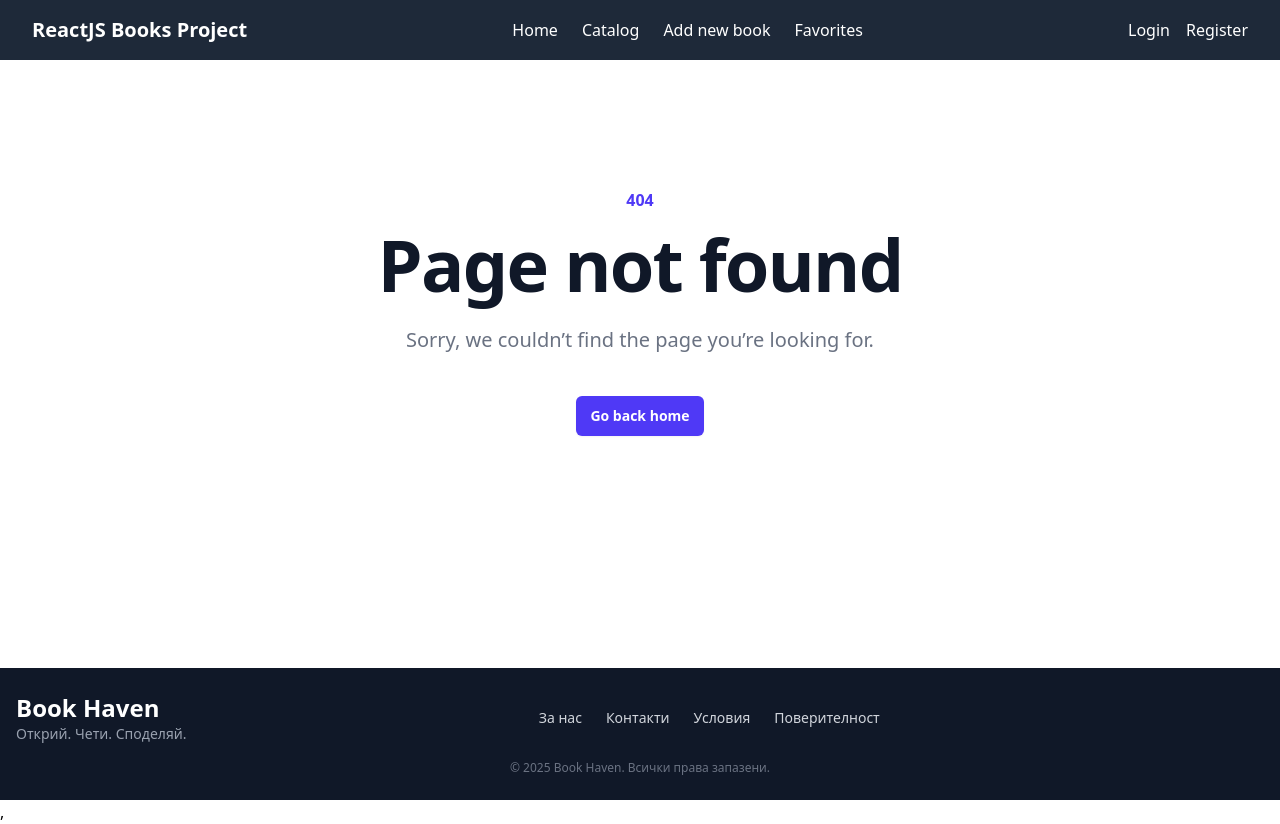
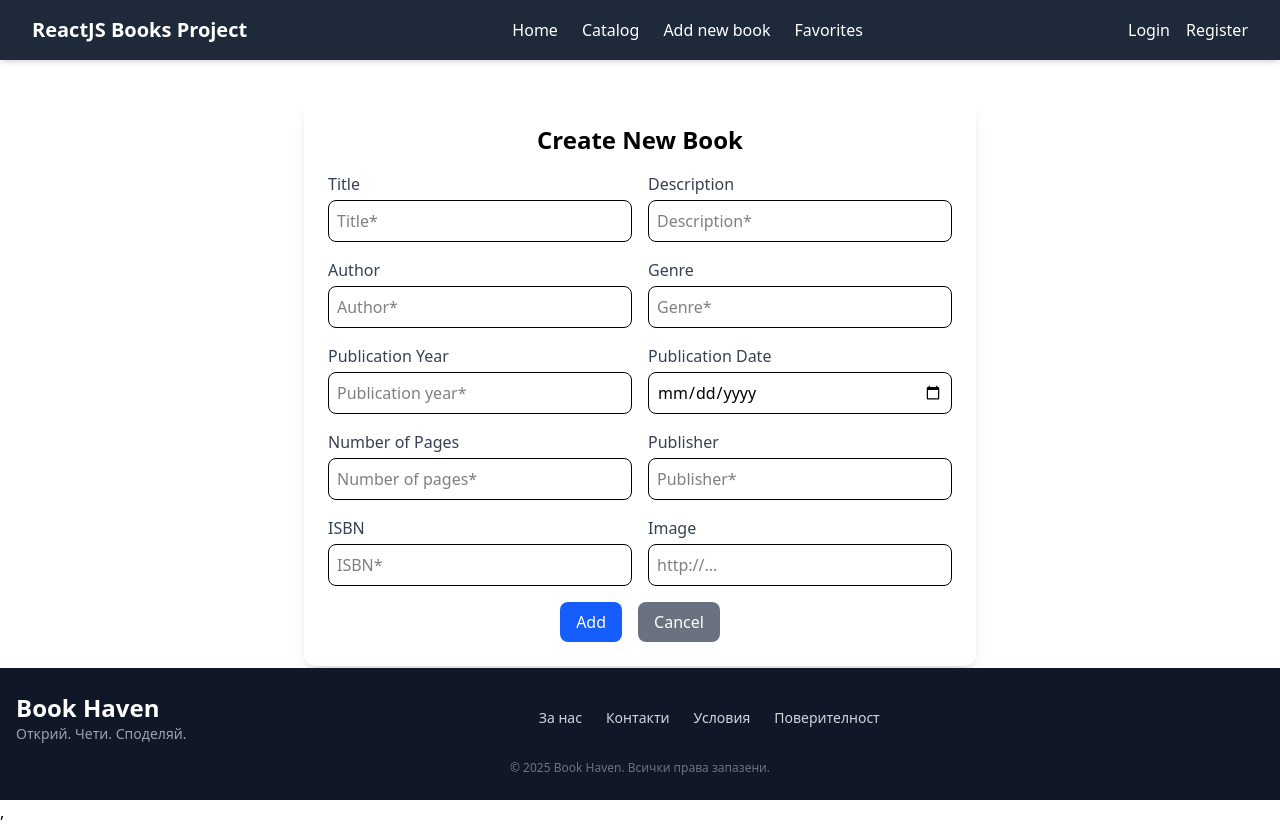
Before and after one commit to KrisZeynev/ReactJS_Books_Project, a React (Vite) app in the folder client/: page /catalog/create in a window 1280 px wide. Built offline with nearby package versions, Linux system fonts and the light colour scheme.

Commit message:
Implement validation for all fields

```diff
--- a/client/src/App.jsx
+++ b/client/src/App.jsx
@@ -32,12 +32,12 @@ function App() {
               <>
                 <Route path="/logout" element={<Logout />} />
                 <Route path="/catalog/:id/details" element={<BookDetails />} />
-                <Route path="/catalog/create" element={<CreateBook />} />
               </>
             ) : (
               <>
                 <Route path="/login" element={<Login />} />
                 <Route path="/register" element={<Register />} />
+                <Route path="/catalog/create" element={<CreateBook />} />
               </>
             )}
             <Route path="/catalog" element={<Catalog />} />
--- a/client/src/components/books/CreateBook.jsx
+++ b/client/src/components/books/CreateBook.jsx
@@ -1,55 +1,239 @@
+import { useState } from "react";
+
 export default function CreateBook() {
+  const [errors, setErrors] = useState({});
+
+  const handleFormSubmit = (e) => {
+    e.preventDefault();
+
+    const fieldErrors = {};
+
+    const regexes = {
+      title: /^[A-Za-z0-9\s\-\,\.\!\'\"]{3,100}$/,
+      description: /^[A-Za-z0-9\s\-\,\.\!\'\"]{3,500}$/,
+      author: /^[A-Za-z\s\-\,\.\!\'\"]{3,50}$/,
+      genre: /^[A-Za-z\s\-\,\.\!\'\"]{3,50}$/,
+      publicationYear: /^(19|20)\d{2}$/,
+      publicationDate: /^\d{4}-\d{2}-\d{2}$/,
+      pages: /^[1-9][0-9]*$/,
+      publisher: /^[A-Za-z0-9\s\-\,\.\!\'\"]{3,100}$/,
+      isbn: /^(97(8|9))?\d{9}(\d|X)$/,
+      image: /^(https?:\/\/.*\.(?:png|jpg|jpeg|gif|bmp))$/,
+    };
+
+    const {
+      title,
+      description,
+      author,
+      genre,
+      publicationYear,
+      publicationDate,
+      pages,
+      publisher,
+      isbn,
+      image,
+    } = Object.fromEntries(new FormData(e.target));
+
+    if (!title || !regexes.title.test(title)) {
+      fieldErrors.title =
+        "Title is required and must be between 3 and 100 characters.";
+    }
+
+    if (!description || !regexes.description.test(description)) {
+      fieldErrors.description =
+        "Description must be between 3 and 500 characters.";
+    }
+
+    if (!author || !regexes.author.test(author)) {
+      fieldErrors.author = "Author must be between 3 and 50 characters.";
+    }
+
+    if (!genre || !regexes.genre.test(genre)) {
+      fieldErrors.genre = "Genre must be between 3 and 50 characters.";
+    }
+
+    if (!publicationYear || !regexes.publicationYear.test(publicationYear)) {
+      fieldErrors.publicationYear =
+        "Publication Year must be a valid year (1900-2099).";
+    }
+
+    if (!publicationDate || !regexes.publicationDate.test(publicationDate)) {
+      fieldErrors.publicationDate =
+        "Publication Date must be in the format YYYY-MM-DD.";
+    }
+
+    if (!pages || !regexes.pages.test(pages)) {
+      fieldErrors.pages = "Pages must be a positive integer.";
+    }
+
+    if (!publisher || !regexes.publisher.test(publisher)) {
+      fieldErrors.publisher = "Publisher must be between 3 and 100 characters.";
+    }
+
+    if (!isbn || !regexes.isbn.test(isbn)) {
+      fieldErrors.isbn = "ISBN must be a valid ISBN number.";
+    }
+
+    if (!image && !regexes.image.test(image)) {
+      fieldErrors.image = "Image URL must be a valid image link (http://...).";
+    }
+
+    if (Object.keys(fieldErrors).length > 0) {
+      setErrors(fieldErrors);
+      return;
+    }
+
+    console.log("Form submitted successfully:", { title, description, author, genre, publicationYear, publicationDate, pages, publisher, isbn, image });
+  };
+
   return (
     <div className="max-w-2xl mx-auto p-6 bg-white shadow-lg rounded-xl mt-10">
       <h1 className="text-2xl font-semibold mb-4 text-center">Create New Book</h1>
-        <form className="space-y-4">
+      <form className="space-y-4" onSubmit={handleFormSubmit}>
         <div className="grid grid-cols-1 md:grid-cols-2 gap-4">
           <label className="block">
             <span className="text-gray-700">Title</span>
-              <input type="text" placeholder="Title*" className="mt-1 block w-full p-2 border rounded-lg" />
+            <input
+              type="text"
+              name="title"
+              placeholder="Title*"
+              className={`mt-1 block w-full p-2 border rounded-lg ${
+                errors.title ? "border-red-500" : ""
+              }`}
+            />
+            {errors.title && <p className="text-red-500 text-sm">{errors.title}</p>}
           </label>
           <label className="block">
             <span className="text-gray-700">Description</span>
-              <input type="text" placeholder="Description*" className="mt-1 block w-full p-2 border rounded-lg" />
+            <input
+              type="text"
+              name="description"
+              placeholder="Description*"
+              className={`mt-1 block w-full p-2 border rounded-lg ${
+                errors.description ? "border-red-500" : ""
+              }`}
+            />
+            {errors.description && (
+              <p className="text-red-500 text-sm">{errors.description}</p>
+            )}
           </label>
           <label className="block">
             <span className="text-gray-700">Author</span>
-              <input type="text" placeholder="Author*" className="mt-1 block w-full p-2 border rounded-lg" />
+            <input
+              type="text"
+              name="author"
+              placeholder="Author*"
+              className={`mt-1 block w-full p-2 border rounded-lg ${
+                errors.author ? "border-red-500" : ""
+              }`}
+            />
+            {errors.author && <p className="text-red-500 text-sm">{errors.author}</p>}
           </label>
           <label className="block">
-              <span className="text-gray-700">Cover</span>
-              <input type="text" placeholder="Cover*" className="mt-1 block w-full p-2 border rounded-lg" />
+            <span className="text-gray-700">Genre</span>
+            <input
+              type="text"
+              name="genre"
+              placeholder="Genre*"
+              className={`mt-1 block w-full p-2 border rounded-lg ${
+                errors.genre ? "border-red-500" : ""
+              }`}
+            />
+            {errors.genre && <p className="text-red-500 text-sm">{errors.genre}</p>}
           </label>
           <label className="block">
             <span className="text-gray-700">Publication Year</span>
-              <input type="text" placeholder="Publication year*" className="mt-1 block w-full p-2 border rounded-lg" />
+            <input
+              type="text"
+              name="publicationYear"
+              placeholder="Publication year*"
+              className={`mt-1 block w-full p-2 border rounded-lg ${
+                errors.publicationYear ? "border-red-500" : ""
+              }`}
+            />
+            {errors.publicationYear && (
+              <p className="text-red-500 text-sm">{errors.publicationYear}</p>
+            )}
           </label>
           <label className="block">
             <span className="text-gray-700">Publication Date</span>
-              <input type="date" className="mt-1 block w-full p-2 border rounded-lg" />
+            <input
+              type="date"
+              name="publicationDate"
+              className={`mt-1 block w-full p-2 border rounded-lg ${
+                errors.publicationDate ? "border-red-500" : ""
+              }`}
+            />
+            {errors.publicationDate && (
+              <p className="text-red-500 text-sm">{errors.publicationDate}</p>
+            )}
           </label>
           <label className="block">
             <span className="text-gray-700">Number of Pages</span>
-              <input type="text" placeholder="Number of pages*" className="mt-1 block w-full p-2 border rounded-lg" />
+            <input
+              type="text"
+              name="pages"
+              placeholder="Number of pages*"
+              className={`mt-1 block w-full p-2 border rounded-lg ${
+                errors.pages ? "border-red-500" : ""
+              }`}
+            />
+            {errors.pages && <p className="text-red-500 text-sm">{errors.pages}</p>}
           </label>
           <label className="block">
             <span className="text-gray-700">Publisher</span>
-              <input type="text" placeholder="Publisher*" className="mt-1 block w-full p-2 border rounded-lg" />
+            <input
+              type="text"
+              name="publisher"
+              placeholder="Publisher*"
+              className={`mt-1 block w-full p-2 border rounded-lg ${
+                errors.publisher ? "border-red-500" : ""
+              }`}
+            />
+            {errors.publisher && (
+              <p className="text-red-500 text-sm">{errors.publisher}</p>
+            )}
           </label>
         </div>
         <div className="grid grid-cols-1 md:grid-cols-2 gap-4">
           <label className="block">
             <span className="text-gray-700">ISBN</span>
-              <input type="text" placeholder="ISBN*" className="mt-1 block w-full p-2 border rounded-lg" />
+            <input
+              type="text"
+              name="isbn"
+              placeholder="ISBN*"
+              className={`mt-1 block w-full p-2 border rounded-lg ${
+                errors.isbn ? "border-red-500" : ""
+              }`}
+            />
+            {errors.isbn && <p className="text-red-500 text-sm">{errors.isbn}</p>}
           </label>
           <label className="block">
             <span className="text-gray-700">Image</span>
-              <input type="text" placeholder="Image URL" className="mt-1 block w-full p-2 border rounded-lg" />
+            <input
+              type="text"
+              name="image"
+              placeholder="http://..."
+              className={`mt-1 block w-full p-2 border rounded-lg ${
+                errors.image ? "border-red-500" : ""
+              }`}
+            />
+            {errors.image && <p className="text-red-500 text-sm">{errors.image}</p>}
           </label>
         </div>
         <div className="flex justify-center mt-4 space-x-4">
-            <button type="submit" className="px-4 py-2 bg-blue-600 text-white rounded-lg hover:bg-blue-700">Add</button>
-            <button type="button" className="px-4 py-2 bg-gray-500 text-white rounded-lg hover:bg-gray-600">Cancel</button>
+          <button
+            type="submit"
+            className="px-4 py-2 bg-blue-600 text-white rounded-lg hover:bg-blue-700"
+          >
+            Add
+          </button>
+          <button
+            type="button"
+            className="px-4 py-2 bg-gray-500 text-white rounded-lg hover:bg-gray-600"
+          >
+            Cancel
+          </button>
         </div>
       </form>
     </div>
```
Lines whose indentation alone changed are shown as unchanged.
